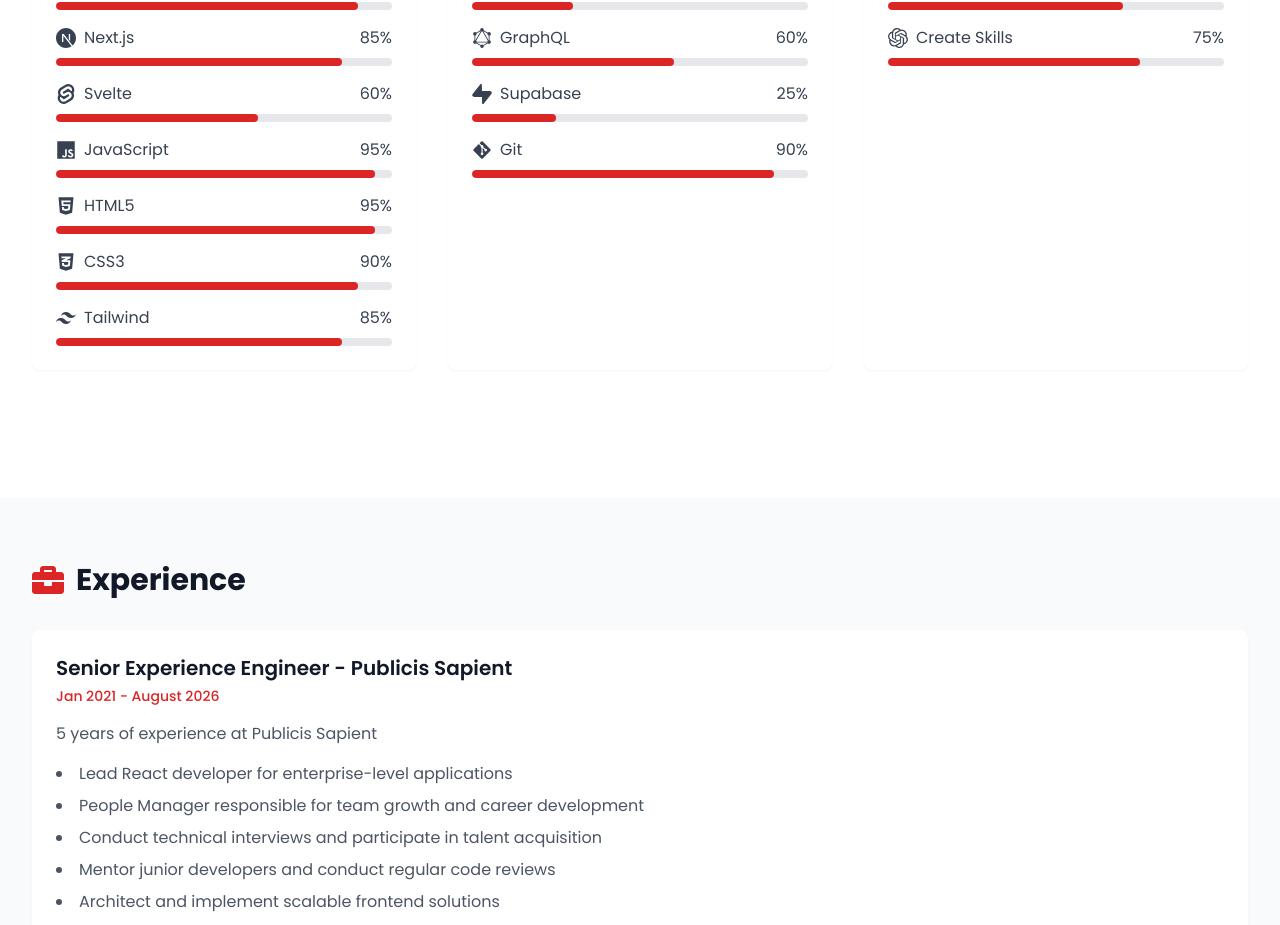
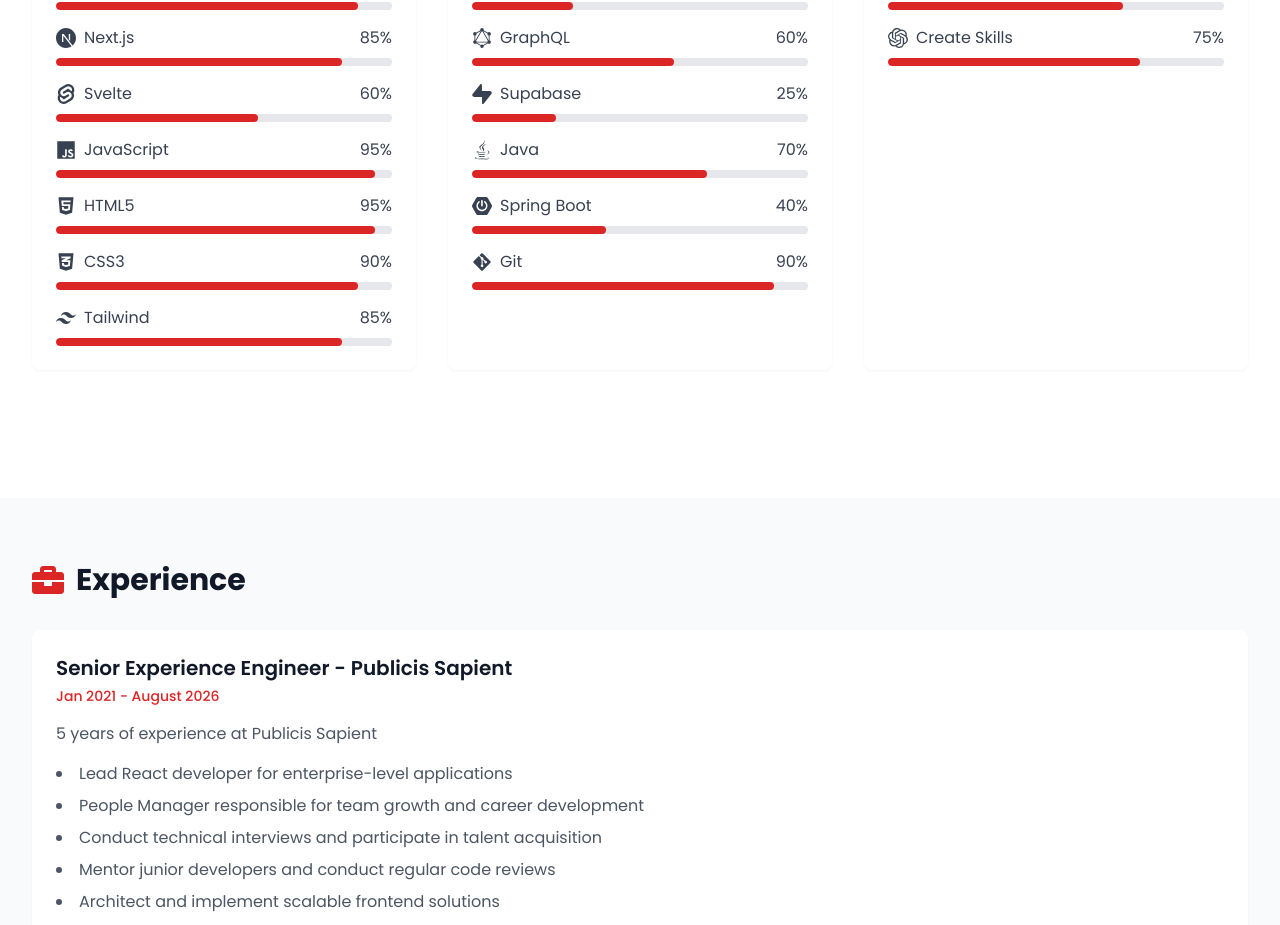
Before and after one commit to Daveveloper/cv-project, a React (Vite) app: page / in a window 1280 px wide. Shown: the part 1138-2063 px from the top of the page. Built offline with nearby package versions, Linux system fonts and the light colour scheme.

Commit message:
feat: add Java and Spring Boot to skills

```diff
--- a/src/components/Skills.tsx
+++ b/src/components/Skills.tsx
@@ -9,7 +9,8 @@
   FaNode,
   FaPython,
   FaRobot,
-  FaCode
+  FaCode,
+  FaJava
 } from 'react-icons/fa';
 import {
   SiTypescript,
@@ -18,7 +19,8 @@
   SiSvelte,
   SiGraphql,
   SiSupabase,
-  SiOpenai
+  SiOpenai,
+  SiSpringboot
 } from 'react-icons/si';
 import { useInView } from '../hooks/useInView';
 
@@ -43,6 +45,8 @@
       { name: 'Python', icon: FaPython, level: 30 },
       { name: 'GraphQL', icon: SiGraphql, level: 60 },
       { name: 'Supabase', icon: SiSupabase, level: 25 },
+      { name: 'Java', icon: FaJava, level: 70 },
+      { name: 'Spring Boot', icon: SiSpringboot, level: 40 },
       { name: 'Git', icon: FaGitAlt, level: 90 },
     ]
   },
```
